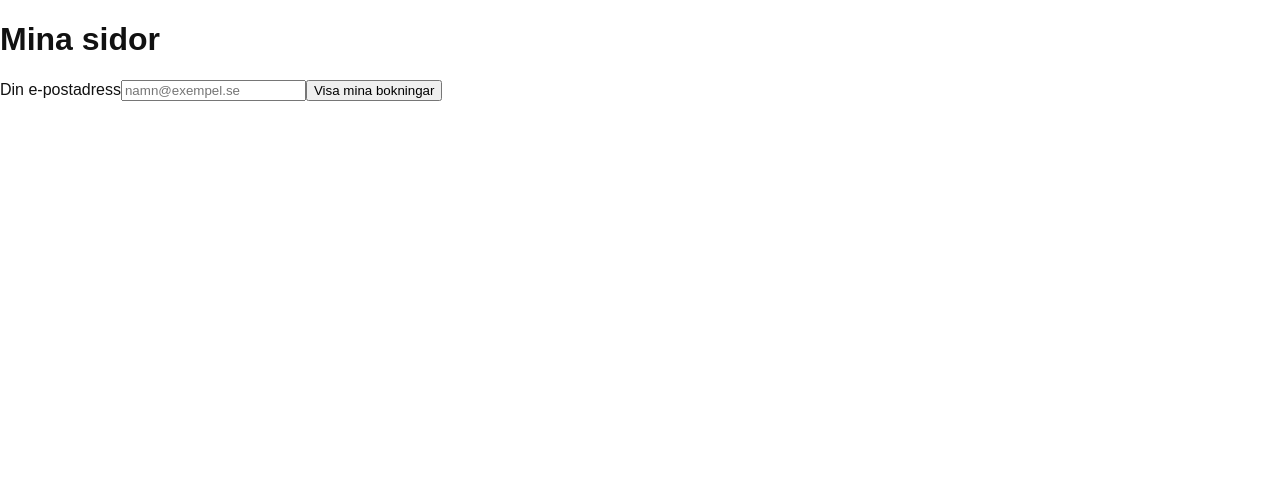
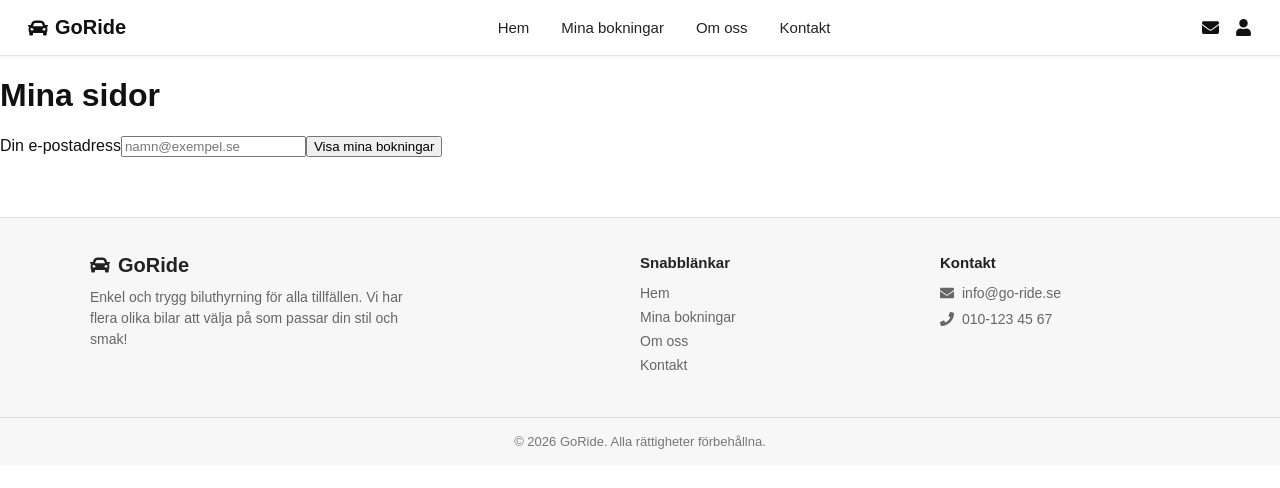
Before and after one commit to MattiasWaern/Grupp-3-TypeScript-Examinerande-gruppuppgift, a React (Vite) app: page /bookings in a window 1280 px wide. Shown: the top 488 px of the page. Built offline with nearby package versions, Linux system fonts and the light colour scheme.

Commit message:
importerade header, footer o utils

```diff
--- a/src/pages/MyBookings.tsx
+++ b/src/pages/MyBookings.tsx
@@ -1,6 +1,9 @@
 import { useState } from "react";
 import { getBookingsByEmail, cancelBooking } from "../api/bookings";
 import type { Booking } from "../types/bookingTypes";
+import { formatDate } from "../utils/formatDate";
+import Navbar from "../Components/Navbar";
+import Footer from "../Components/Footer";
 
 export default function MinaSidor() {
   const [email, setEmail] = useState("");
@@ -44,15 +47,9 @@ export default function MinaSidor() {
     }
   };
 
-  const formatDate = (date: string) => {
-    return new Date(date).toLocaleDateString("sv-SE", {
-      day: "numeric",
-      month: "long",
-      year: "numeric",
-    });
-  };
-
   return (
+  <>
+ <Navbar/>
     <main>
       <h1>Mina sidor</h1>
 
@@ -108,5 +105,7 @@ export default function MinaSidor() {
         </ul>
       )}
     </main>
+    <Footer/>
+ </>
   );
 }
```
